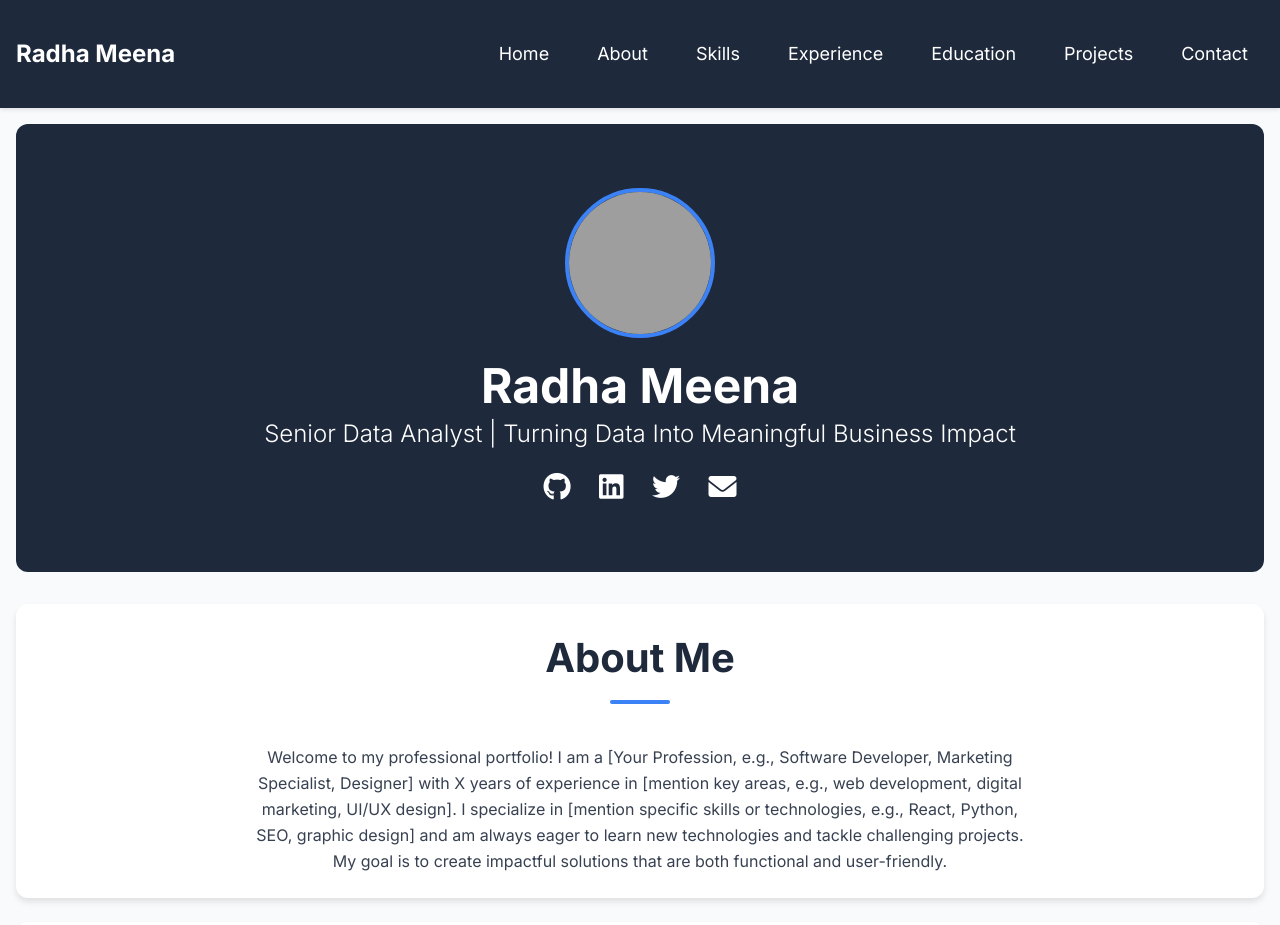
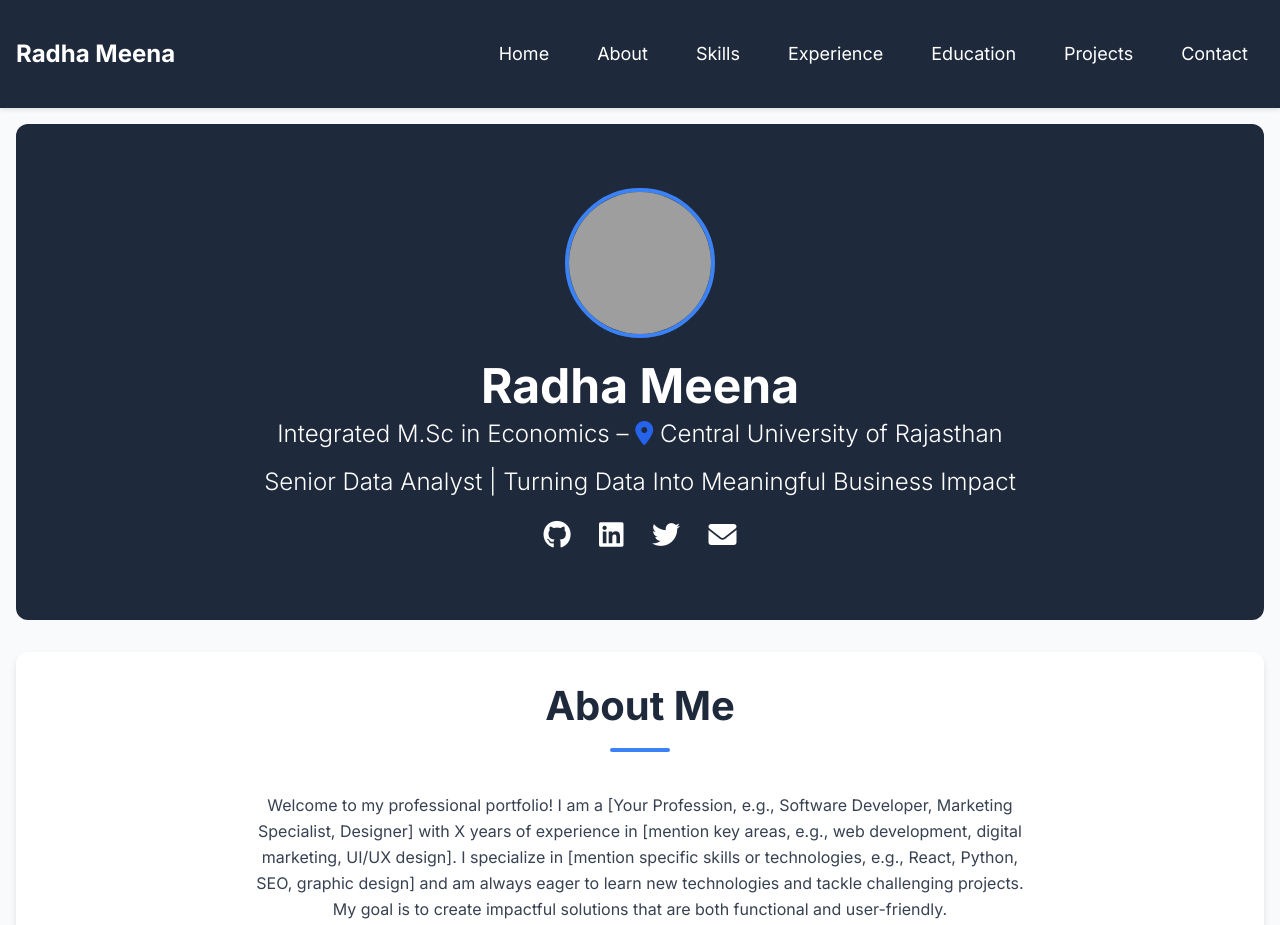
Before and after one commit to Radhameena15/Radhameena15.github.io, a plain HTML site: page index.html in a window 1280 px wide. Shown: the top 925 px of the page. Drawn offline with nearby package versions, Linux system fonts and the light colour scheme; grey boxes are pictures that could not be loaded.

Commit message:
Update index.html

```diff
--- a/index.html
+++ b/index.html
@@ -136,6 +136,7 @@
         <section id="home" class="hero-section">
             <img src="IMG_7640.jpeg" alt="Profile Picture" class="profile-pic">
             <h1 class="text-4xl md:text-5xl font-bold mb-2">Radha Meena</h1>
+            <p class="text-xl md:text-2xl font-light mb-4">Integrated M.Sc in Economics – <i class="fas fa-map-marker-alt text-blue-600"></i> Central University of Rajasthan</p>
             <p class="text-xl md:text-2xl font-light mb-4">Senior Data Analyst | Turning Data Into Meaningful Business Impact</p>
             <div class="social-links">
                 <a href="https://github.com/Radhameena15" target="_blank" aria-label="GitHub"><i class="fab fa-github"></i></a>
```
